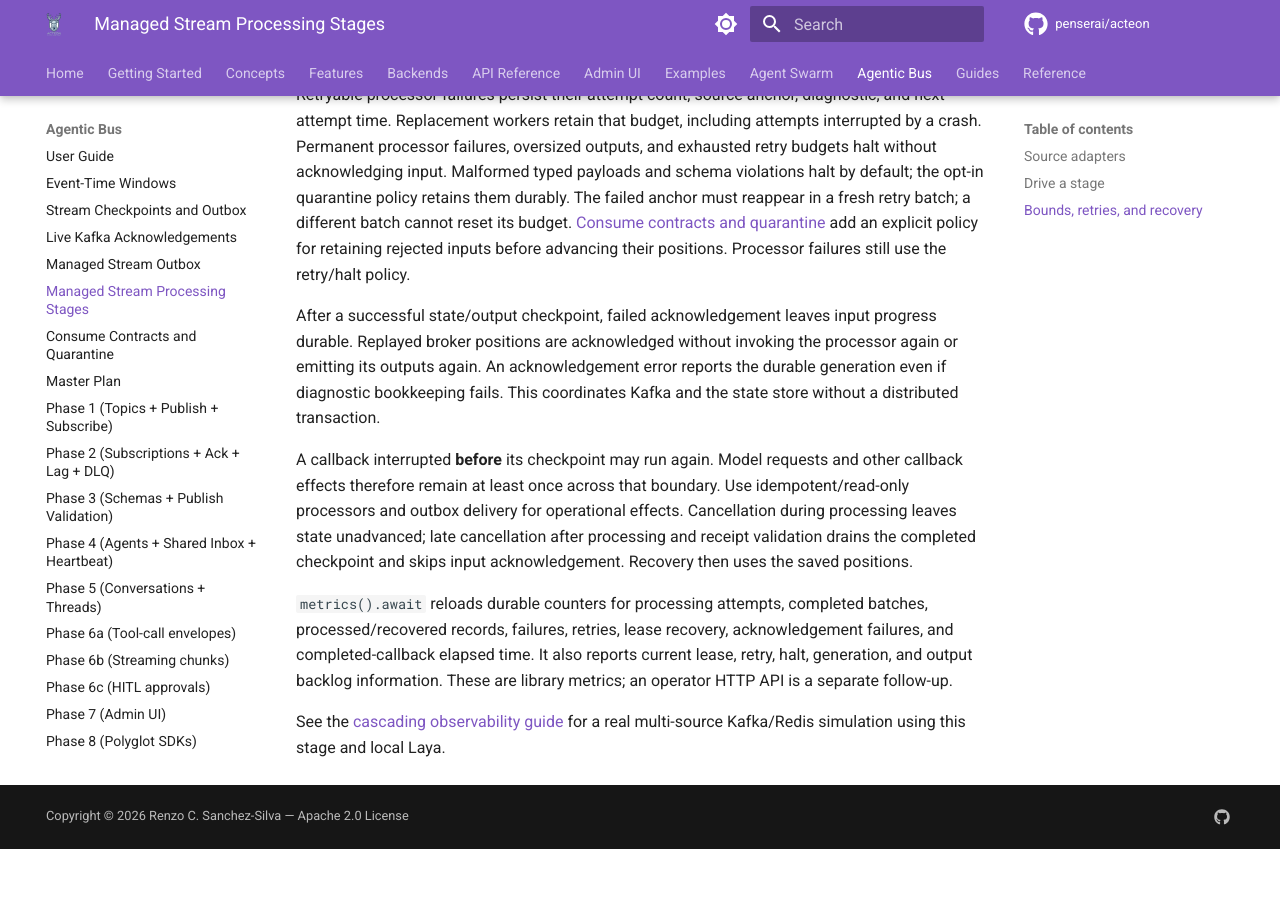
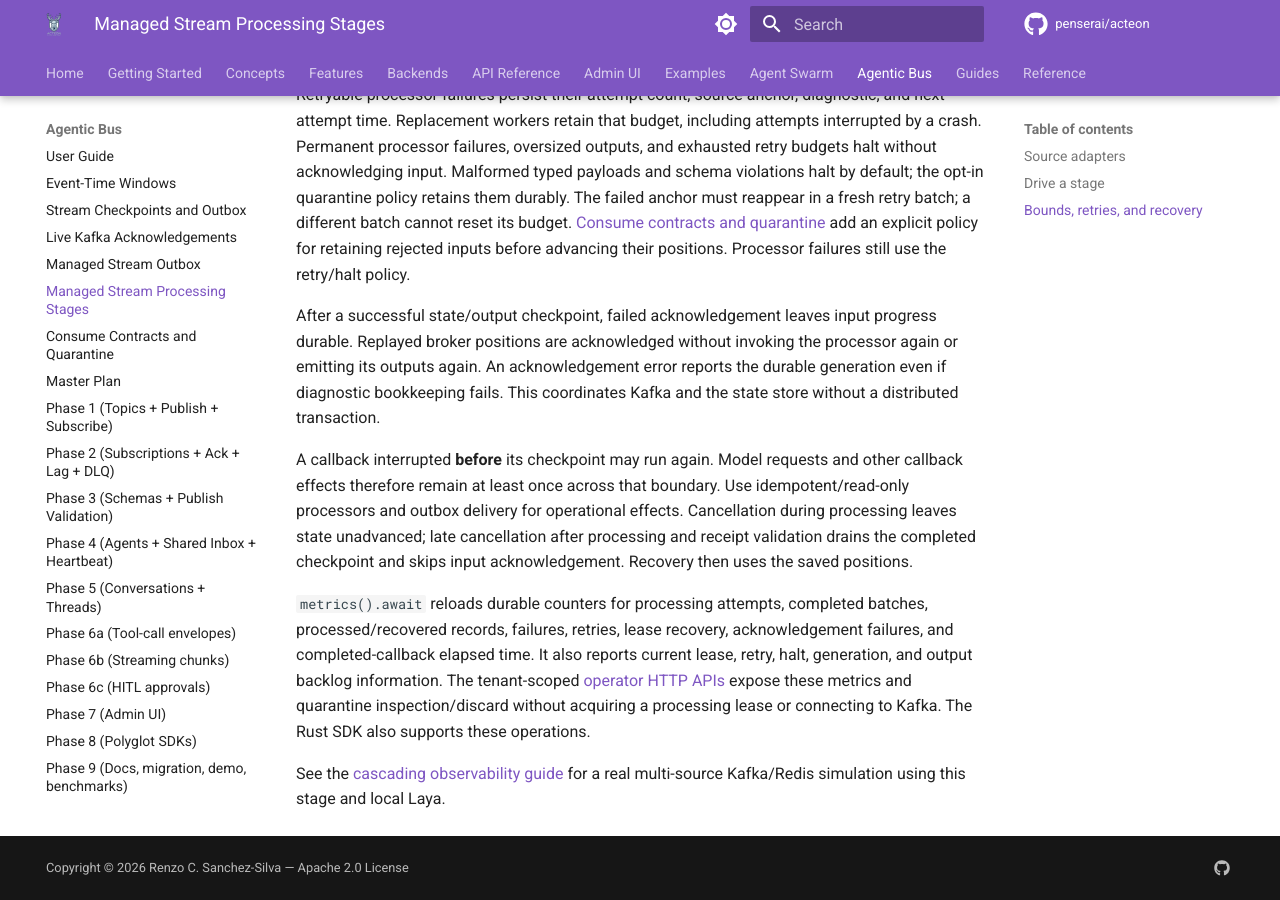
Before and after one commit to penserai/acteon, an MkDocs documentation site: the page built from docs/book/features/managed-stream-stages.md, in a window 1280 px wide and 900 px high, scrolled down 1825 px. Built offline with MkDocs 1.6.1 and Material for MkDocs 9.7.7, drawn with Linux system fonts in a browser that asks for light colours; comment, search, counter and statistics services are not loaded; before the commit the page ends 2674 px from its top, so only the background shows below that.

```diff
--- a/docs/book/features/managed-stream-stages.md
+++ b/docs/book/features/managed-stream-stages.md
@@ -111,8 +111,10 @@ acknowledgement. Recovery then uses the saved positions.
 `metrics().await` reloads durable counters for processing attempts, completed
 batches, processed/recovered records, failures, retries, lease recovery,
 acknowledgement failures, and completed-callback elapsed time. It also reports current
-lease, retry, halt, generation, and output backlog information. These are library
-metrics; an operator HTTP API is a separate follow-up.
+lease, retry, halt, generation, and output backlog information. The tenant-scoped
+[operator HTTP APIs](stream-input-contracts.md#operator-http-apis) expose these
+metrics and quarantine inspection/discard without acquiring a processing lease
+or connecting to Kafka. The Rust SDK also supports these operations.
 
 See the [cascading observability guide](../guides/neural-observability-detector.md)
 for a real multi-source Kafka/Redis simulation using this stage and local Laya.
```
Also changed, not shown: 1 other file.
